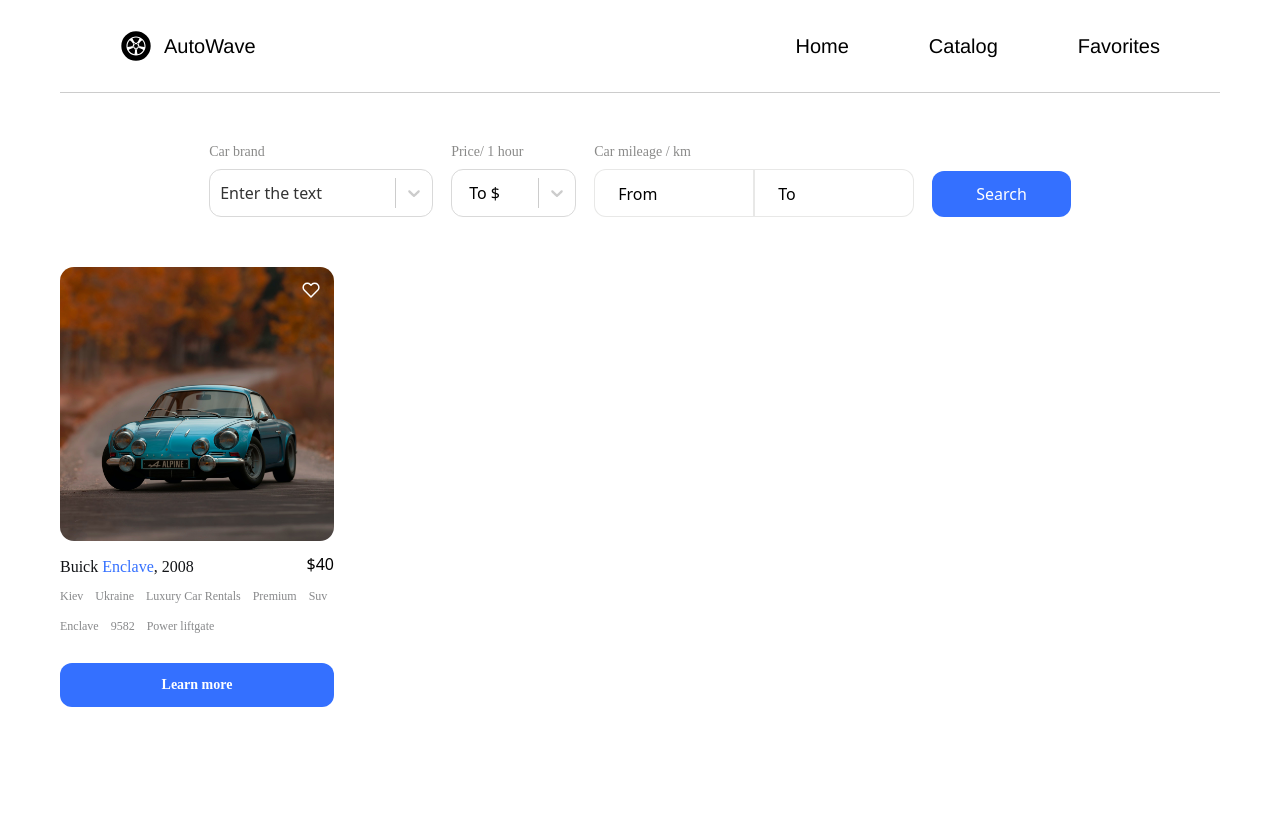
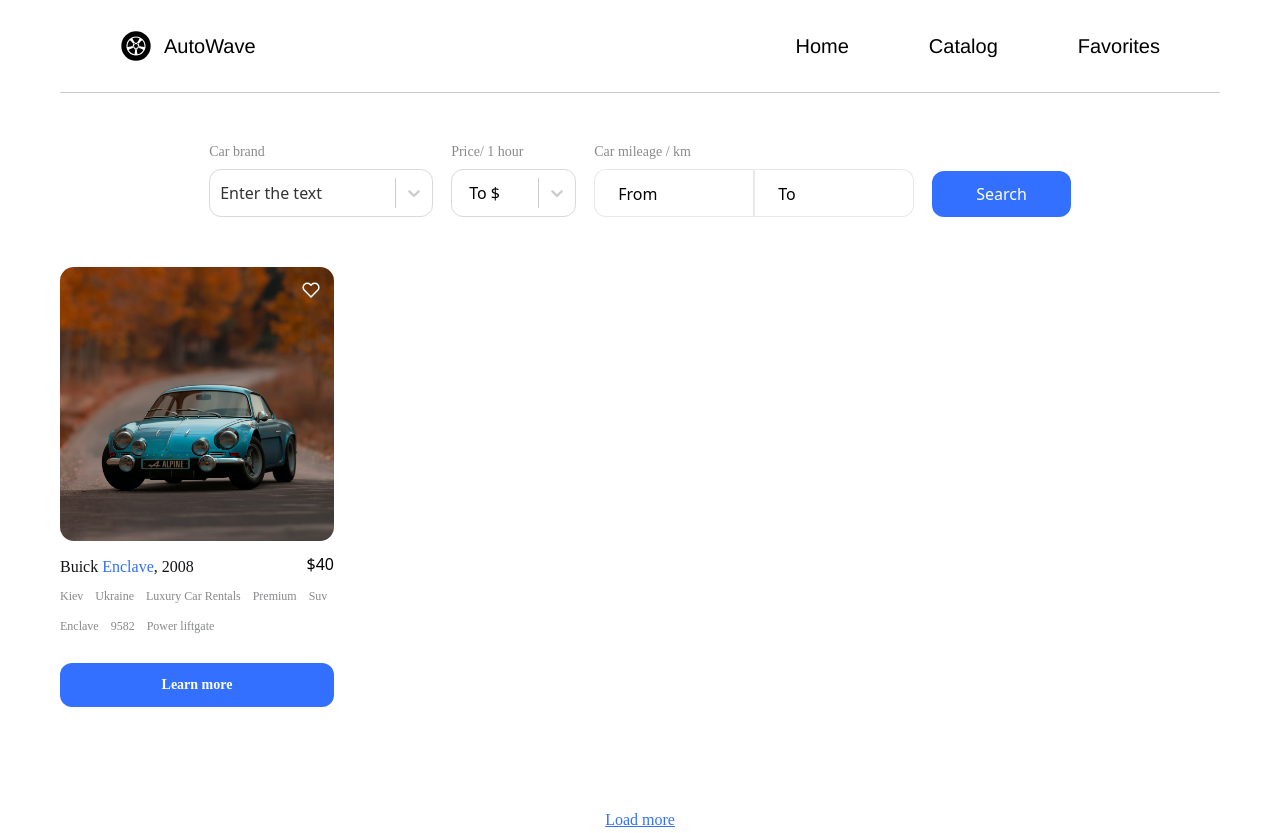
Before and after one commit to AnnaHort/auto-wave, a React (Create React App) app: page /catalog in a window 1280 px wide. Before the commit the page ends 800 px from the top, so only its background shows below. Built offline with nearby package versions, Linux system fonts and the light colour scheme.

Commit message:
added load more button

```diff
--- a/src/components/CarCard/CarCard.jsx
+++ b/src/components/CarCard/CarCard.jsx
@@ -8,7 +8,8 @@ import {
   CardImgStyled,
   InfoListStyled,
 } from "./CarCard.styled";
-import NormalLikeSvg from "./normalLikeSvg";
+import NormalLikeSvg from "../normalLikeSvg/normalLikeSvg";
+
 const CarCard = () => {
   return (
     <CardContainerStyled>
--- a/src/components/CarCard/CarCard.styled.js
+++ b/src/components/CarCard/CarCard.styled.js
@@ -3,6 +3,7 @@ import styled from "styled-components";
 export const CardContainerStyled = styled.div`
   max-width: 274px;
   position: relative;
+  margin-bottom: 100px;
 `;
 export const CardImgStyled = styled.img`
   width: 100%;
--- a/src/pages/CatalogPage/Catalog.jsx
+++ b/src/pages/CatalogPage/Catalog.jsx
@@ -1,12 +1,14 @@
 import React from "react";
 import CarFilter from "../../components/CarFilter/CarFilter";
 import CarCard from "../../components/CarCard/CarCard";
+import { LoadMoreStyled } from "./Catalog.styled";
 
 const Catalog = () => {
   return (
     <>
       <CarFilter />
       <CarCard/>
+      <LoadMoreStyled>Load more</LoadMoreStyled>
     </>
   );
 };
--- a/src/pages/CatalogPage/Catalog.styled.js
+++ b/src/pages/CatalogPage/Catalog.styled.js
@@ -0,0 +1,16 @@
+import styled from "styled-components";
+
+export const LoadMoreStyled = styled.button`
+  display: block;
+  margin-right: auto;
+  margin-left: auto;
+  border: none;
+  background-color: transparent;
+  color: #3470ff;
+  font-family: Manrope;
+  font-size: 16px;
+  font-style: normal;
+  font-weight: 500;
+  line-height: 1.5;
+  text-decoration-line: underline;
+`;
```
Also changed, not shown: src/components/activeLikeSvg/activeLikeSvg.jsx (renamed from src/components/CarCard/activeLikeSvg.jsx), src/components/activeLikeSvg/activeLikeSvgStyled.js (renamed from src/components/CarCard/activeLikeSvgStyled.js), src/components/normalLikeSvg/normalLikeSvg.jsx (renamed from src/components/CarCard/normalLikeSvg.jsx), src/components/normalLikeSvg/normalLikeSvgStyled.js (renamed from src/components/CarCard/normalLikeSvgStyled.js).
